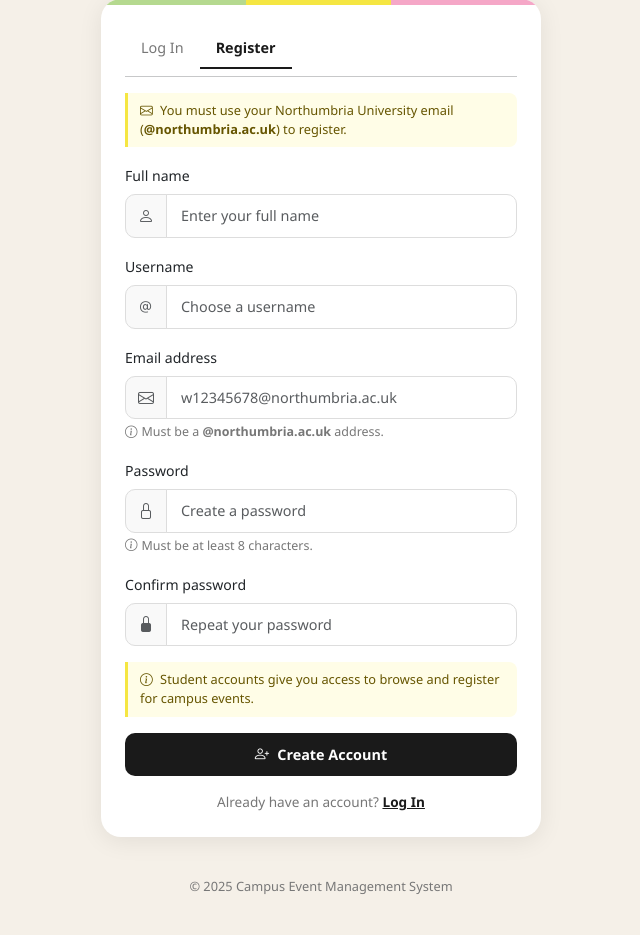
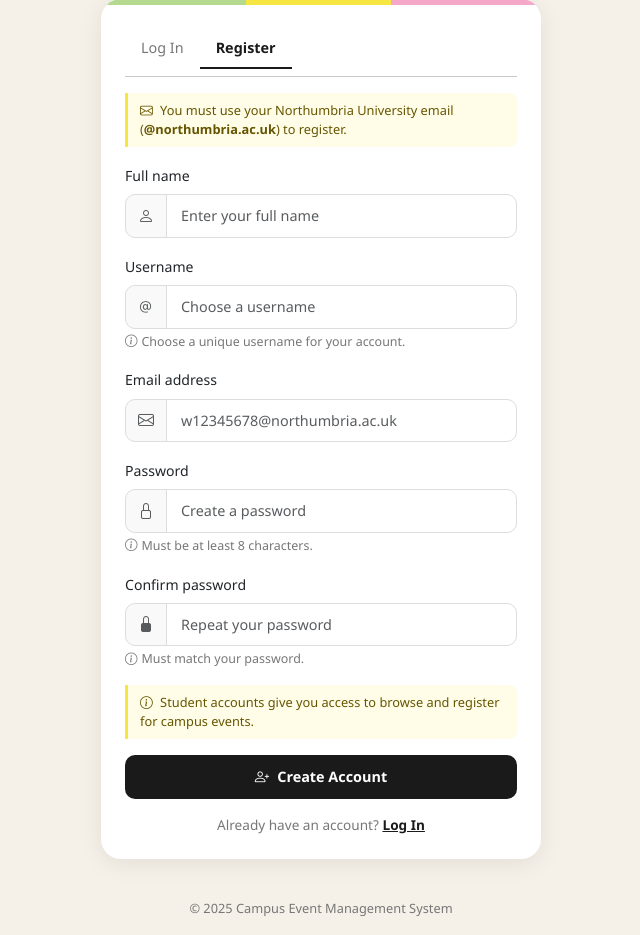
Before and after one commit to Cyanicq05/cems, a Django app: page /register/ in a window 1280 px wide. Shown: the part 213-1148 px from the top of the page, without its empty margins (319-959 px from the left). Before the commit the page ends 1107 px from the top, so only its background shows below. Run offline with Django 5.2, Linux system fonts and the light colour scheme.

```diff
--- a/templates/auth/register.html
+++ b/templates/auth/register.html
@@ -221,6 +221,9 @@
                 <span class="input-group-text"><i class="bi bi-at text-muted"></i></span>
                 <input type="text" name="username" class="form-control" placeholder="Choose a username" required />
               </div>
+              <small style="font-size:0.78rem;color:var(--muted);margin-top:4px;display:block;">
+                <i class="bi bi-info-circle me-1"></i>Choose a unique username for your account.
+              </small>
             </div>
             <div class="mb-3">
               <label class="form-label fw-500" style="font-size:0.88rem;">Email address</label>
@@ -232,9 +235,6 @@
                   title="Please use your Northumbria University email (@northumbria.ac.uk)"
                   required />
               </div>
-              <small style="font-size:0.78rem;color:var(--muted);margin-top:4px;display:block;">
-                <i class="bi bi-info-circle me-1"></i>Must be a <strong>@northumbria.ac.uk</strong> address.
-              </small>
             </div>
             <div class="mb-3">
               <label class="form-label fw-500" style="font-size:0.88rem;">Password</label>
@@ -253,6 +253,9 @@
                 <input type="password" name="password2" class="form-control" placeholder="Repeat your password"
                   required />
               </div>
+              <small style="font-size:0.78rem;color:var(--muted);margin-top:4px;display:block;">
+                <i class="bi bi-info-circle me-1"></i>Must match your password.
+              </small>
             </div>
 
             <div class="info-note mb-3">
```
